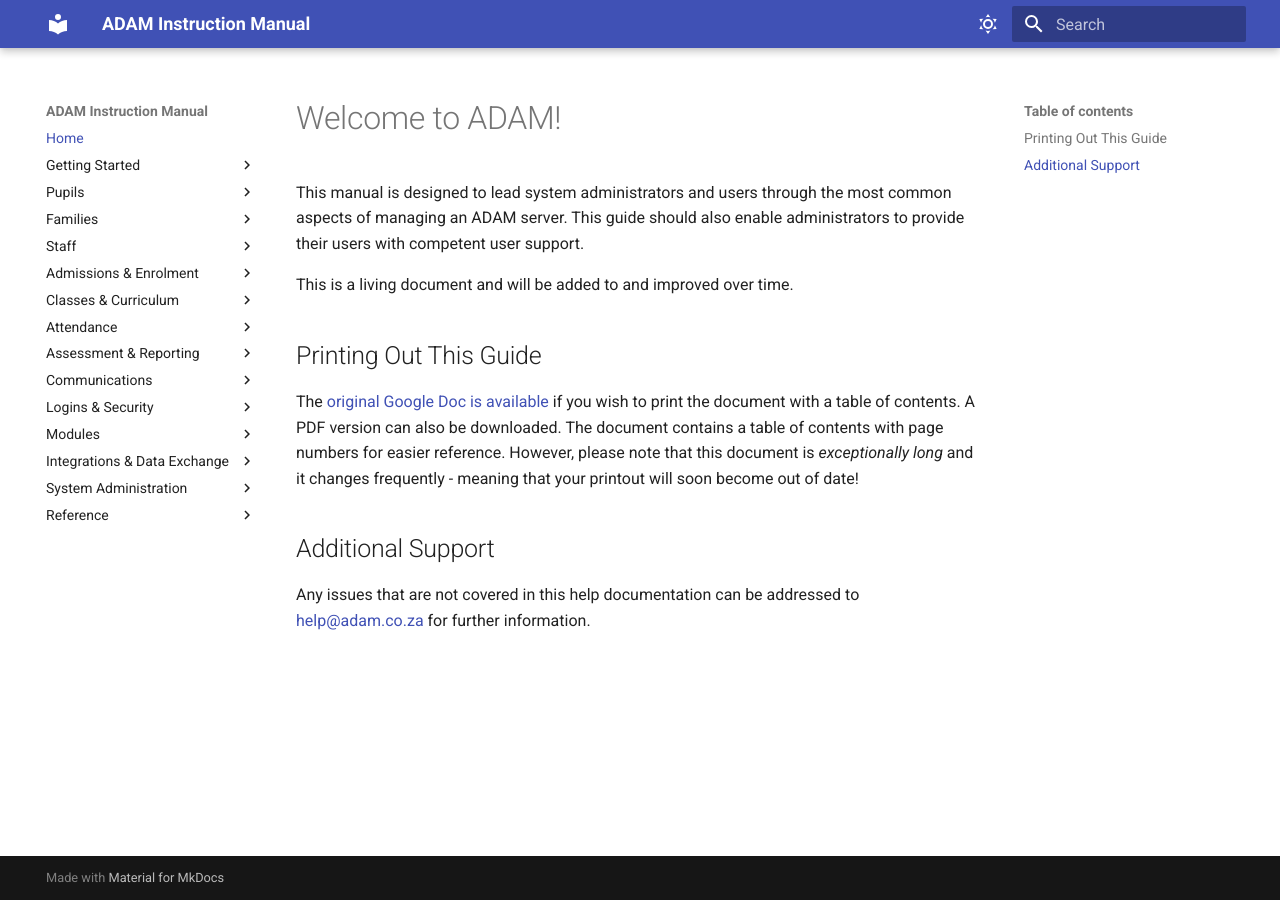
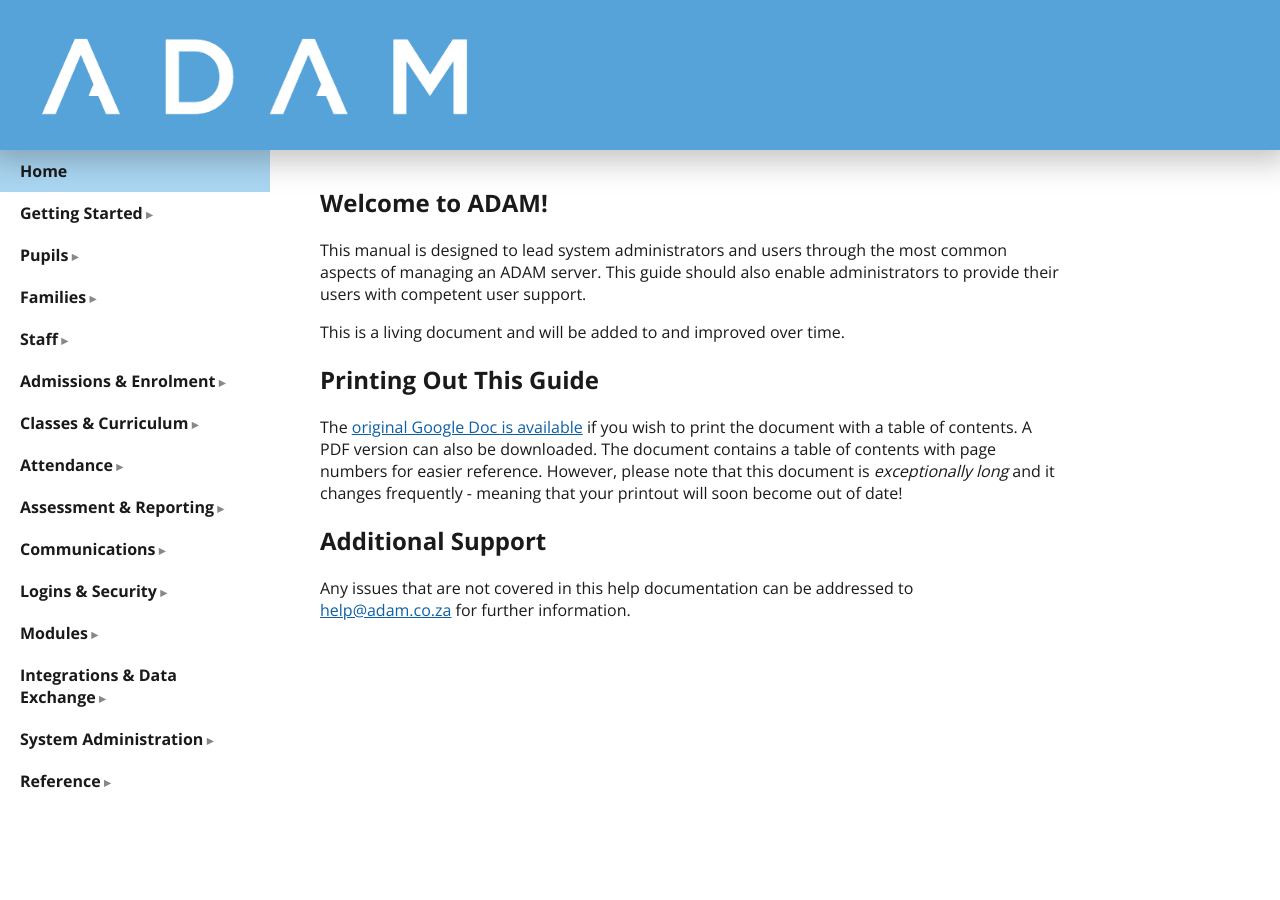
Before and after one commit to phinor/adam-docs, an MkDocs documentation site: the page built from docs/index.md, in a window 1280 px wide. Built offline with MkDocs 1.6.1, drawn with Linux system fonts in a browser that asks for light colours.

Commit message:
CHANGED: Replace Material theme with custom theme ported from legacy site
Drops mkdocs-material in favour of a small custom MkDocs theme that
mirrors the existing help.adam.co.za look: blue ADAM header, fixed left
nav with collapsible per-section chapter lists, Open Sans body font,
mobile hamburger overlay. Logo, favicon, CSS, and nav-highlighting
script are ported from adam-documentation/template/.

Sets use_directory_urls: false so URLs are foo.html (matching the
legacy site) rather than foo/. Drops pymdownx and admonition markdown
extensions since the corpus doesn't use them.

Co-Authored-By: Claude Opus 4.7 (1M context) <noreply@anthropic.com>

```diff
--- a/mkdocs.yml
+++ b/mkdocs.yml
@@ -2,47 +2,19 @@ site_name: ADAM Instruction Manual
 site_description: End-user documentation for ADAM (Academic Data Manager)
 site_author: ADAM EduTech
 
+use_directory_urls: false
+
 theme:
-  name: material
-  features:
-    - navigation.instant
-    - navigation.tracking
-    - navigation.top
-    - navigation.indexes
-    - search.suggest
-    - search.highlight
-    - content.code.copy
-    - toc.follow
-  palette:
-    - media: "(prefers-color-scheme: light)"
-      scheme: default
-      toggle:
-        icon: material/weather-sunny
-        name: Switch to dark mode
-    - media: "(prefers-color-scheme: dark)"
-      scheme: slate
-      toggle:
-        icon: material/weather-night
-        name: Switch to light mode
-  icon:
-    repo: fontawesome/brands/git-alt
+  name: null
+  custom_dir: theme
 
 markdown_extensions:
-  - admonition
   - attr_list
   - md_in_html
   - tables
   - toc:
-      permalink: true
-  - pymdownx.details
-  - pymdownx.superfences
-  - pymdownx.tabbed:
-      alternate_style: true
-  - pymdownx.smartsymbols
+      permalink: false
   - smarty
-
-plugins:
-  - search
 
 nav:
   - Home: index.md
--- /dev/null
+++ b/theme/404.html
@@ -0,0 +1,19 @@
+<!DOCTYPE html>
+<html lang="en-za">
+<head>
+    <meta charset="utf-8">
+    <meta name="viewport" content="width=device-width, initial-scale=1">
+    <title>ADAM Help - Page not found</title>
+    <link rel="icon" type="image/x-icon" href="{{ 'img/favicon.ico'|url }}">
+    <link rel="stylesheet" href="{{ 'css/styles.css'|url }}">
+</head>
+<body>
+    <header><img src="{{ 'img/logo.png'|url }}" alt="ADAM"></header>
+    <article>
+        <div id="bodycontainer">
+            <h1>Page not found</h1>
+            <p>The page you're looking for doesn't exist. Try the navigation on the left, or <a href="{{ ''|url }}">start at the home page</a>.</p>
+        </div>
+    </article>
+</body>
+</html>
--- /dev/null
+++ b/theme/css/styles.css
@@ -0,0 +1,242 @@
+/*
+ * ADAM Help styles — ported from the legacy adam-documentation template.
+ * Keeps the fixed blue header, fixed left nav, and Open Sans body font.
+ * Adapted for the MkDocs hierarchical nav: top-level "section" labels
+ * group chapters; menu2 (chapter list within a section) is hidden until
+ * the section is selected via JavaScript.
+ */
+
+@import url('https://fonts.googleapis.com/css?family=Open+Sans:400,700&display=swap');
+
+* { box-sizing: border-box; }
+
+body {
+    margin: 0;
+    font-family: "Open Sans", sans-serif;
+    font-size: 12pt;
+    color: #1a1a1a;
+}
+
+a { color: #0d5fa6; }
+
+article h1 {
+    margin-top: 0 !important;
+    padding-top: 12pt !important;
+}
+
+article img {
+    max-width: 100%;
+    height: auto;
+}
+
+#bodycontainer pre,
+#bodycontainer code {
+    font-family: "SFMono-Regular", Consolas, "Liberation Mono", Menlo, monospace;
+    font-size: 0.9em;
+}
+
+#bodycontainer pre {
+    background: #f5f5f5;
+    padding: 10px;
+    border-radius: 4px;
+    overflow-x: auto;
+}
+
+#bodycontainer table {
+    border-collapse: collapse;
+    margin: 1em 0;
+}
+
+#bodycontainer table th,
+#bodycontainer table td {
+    border: 1px solid #ccc;
+    padding: 6px 10px;
+}
+
+#bodycontainer blockquote {
+    margin: 1em 0;
+    padding: 0.5em 1em;
+    border-left: 4px solid #aad6f2;
+    background: #f5fafd;
+    color: #333;
+}
+
+/* Navigation ------------------------------------------------------------ */
+
+nav a {
+    color: inherit;
+    text-decoration: none;
+    display: block;
+    padding-left: 20px;
+    padding-right: 20px;
+}
+
+nav a:hover { text-decoration: underline; }
+
+nav ul {
+    list-style-type: none;
+    margin: 0;
+    padding: 0;
+}
+
+nav ul.menu1 > li {
+    font-weight: bold;
+    padding-top: 10px;
+    padding-bottom: 10px;
+}
+
+nav ul.menu1 > li.section > .section-label {
+    display: block;
+    padding-left: 20px;
+    padding-right: 20px;
+    cursor: pointer;
+}
+
+nav ul.menu1 > li.section > .section-label::after {
+    content: " \25B8"; /* right-pointing triangle */
+    font-size: 0.8em;
+    color: #888;
+}
+
+nav ul.menu1 > li.section.expanded > .section-label::after {
+    content: " \25BE"; /* down-pointing triangle */
+}
+
+nav ul.menu2 > li {
+    font-size: 0.95em;
+    font-weight: normal;
+    padding-left: 20px;
+    width: 230px;
+    padding-bottom: 6px;
+}
+
+nav .selected {
+    background: #aad6f2;
+}
+
+nav ul.menu1 > li.notselected {
+    color: #606060;
+}
+
+/* Mobile --------------------------------------------------------------- */
+
+@media screen and (max-width: 639px) {
+    header {
+        display: block;
+        background-color: rgb(86, 163, 217);
+        width: 100%;
+        max-height: 150px;
+        margin: 0;
+        box-shadow: 0 0 30px 10px rgba(0, 0, 0, 0.25);
+    }
+
+    header img {
+        max-width: 100%;
+        max-height: 150px;
+    }
+
+    article {
+        padding: 8px;
+        max-width: 750px;
+    }
+
+    #navtoggle {
+        position: fixed;
+        top: 10px;
+        right: 10px;
+        z-index: 20;
+        background: rgba(255, 255, 255, 0.95);
+        border: 1px solid #ccc;
+        border-radius: 4px;
+        font-size: 24px;
+        line-height: 1;
+        padding: 6px 12px;
+        cursor: pointer;
+    }
+
+    nav {
+        display: none;
+        position: fixed;
+        top: 0;
+        left: 0;
+        right: 0;
+        bottom: 0;
+        background: white;
+        z-index: 15;
+        overflow-y: auto;
+        padding-top: 60px;
+        box-shadow: 0 0 30px 10px rgba(0, 0, 0, 0.25);
+    }
+
+    nav.open { display: block; }
+
+    nav ul.menu1 > li { width: 100%; }
+}
+
+/* Desktop -------------------------------------------------------------- */
+
+@media screen and (min-width: 640px) {
+    #navtoggle { display: none; }
+
+    header {
+        position: fixed;
+        top: 0;
+        left: 0;
+        height: 150px;
+        background-color: rgb(86, 163, 217);
+        width: 100%;
+        box-shadow: 0 0 30px 10px rgba(0, 0, 0, 0.25);
+        z-index: 10;
+    }
+
+    header img { height: 100%; }
+
+    nav {
+        position: fixed;
+        overflow-y: auto;
+        height: calc(100vh - 150px);
+        top: 150px;
+        left: 0;
+        width: 290px;
+        padding-bottom: 30px;
+    }
+
+    /* Hide menu2 (chapter list) by default; show only for the expanded
+       section. The display.js script flips the .expanded class when the
+       page is loaded inside a section, or when a section label is clicked. */
+    nav ul.menu2 { display: none; }
+    nav ul.menu1 > li.section.expanded > ul.menu2 { display: block; }
+
+    nav ul.menu1 > li {
+        width: 270px;
+    }
+
+    article {
+        position: fixed;
+        overflow-y: auto;
+        top: 150px;
+        left: 290px;
+        height: calc(100vh - 150px);
+        width: calc(100% - 290px);
+    }
+
+    #bodycontainer {
+        max-width: 800px;
+        padding: 20px 30px;
+    }
+}
+
+@media print {
+    header,
+    nav,
+    #navtoggle {
+        display: none;
+    }
+
+    article {
+        position: static;
+        height: auto;
+        overflow: visible;
+        width: 100%;
+    }
+}
--- /dev/null
+++ b/theme/js/script.js
@@ -0,0 +1,83 @@
+/*
+ * ADAM Help nav script — adapted from the legacy display.js.
+ *
+ * Behaviour:
+ *   - On load, identify the current page by URL and:
+ *       - mark its <li> with the .selected class (highlight)
+ *       - expand the parent section so its menu2 is visible
+ *       - scroll the nav so the selected item is in view
+ *   - Toggle a section's menu2 when its label is clicked.
+ *   - Toggle the mobile nav overlay when #navtoggle is clicked, and
+ *     close the overlay automatically when an in-nav link is followed.
+ */
+
+(function () {
+    'use strict';
+
+    function ready (fn) {
+        if (document.readyState !== 'loading') fn ();
+        else document.addEventListener ('DOMContentLoaded', fn);
+    }
+
+    function currentPagePath () {
+        // We use use_directory_urls: false in mkdocs.yml, so each page is
+        // served at /foo.html. Match against just the final path segment.
+        var path = window.location.pathname.split ('/').pop ();
+        return path || 'index.html';
+    }
+
+    function findActiveLink (page) {
+        // Try exact match first, then any link whose href ends with the
+        // page filename (handles the index page being served as "/").
+        var selector = 'nav a[href$="/' + page + '"], nav a[href="' + page + '"]';
+        return document.querySelector (selector);
+    }
+
+    function highlightActivePage () {
+        var page = currentPagePath ();
+        var link = findActiveLink (page);
+        if (!link) return;
+        var li = link.closest ('li');
+        if (li) li.classList.add ('selected');
+        var section = link.closest ('li.section');
+        if (section) section.classList.add ('expanded');
+        // Bring the selected item into the visible area of the nav.
+        if (li && li.scrollIntoView) {
+            li.scrollIntoView ({ block: 'nearest', behavior: 'auto' });
+        }
+    }
+
+    function bindSectionToggles () {
+        var labels = document.querySelectorAll ('nav .section-label');
+        for (var i = 0; i < labels.length; i++) {
+            labels[i].addEventListener ('click', function (ev) {
+                var section = ev.currentTarget.closest ('li.section');
+                if (section) section.classList.toggle ('expanded');
+            });
+        }
+    }
+
+    function bindNavToggle () {
+        var btn = document.getElementById ('navtoggle');
+        var nav = document.querySelector ('nav');
+        if (!btn || !nav) return;
+        btn.addEventListener ('click', function () {
+            var open = nav.classList.toggle ('open');
+            btn.setAttribute ('aria-expanded', open ? 'true' : 'false');
+        });
+        // Close the mobile overlay when an in-nav link is clicked.
+        var links = nav.querySelectorAll ('a');
+        for (var i = 0; i < links.length; i++) {
+            links[i].addEventListener ('click', function () {
+                nav.classList.remove ('open');
+                btn.setAttribute ('aria-expanded', 'false');
+            });
+        }
+    }
+
+    ready (function () {
+        highlightActivePage ();
+        bindSectionToggles ();
+        bindNavToggle ();
+    });
+}) ();
--- /dev/null
+++ b/theme/main.html
@@ -0,0 +1,52 @@
+<!DOCTYPE html>
+<html lang="en-za">
+<head>
+    <meta charset="utf-8">
+    <meta name="viewport" content="width=device-width, initial-scale=1">
+    <title>ADAM Help{% if page and page.title and not page.is_homepage %} - {{ page.title|striptags }}{% endif %}</title>
+    {% if page and page.meta and page.meta.description %}
+    <meta name="description" content="{{ page.meta.description }}">
+    {% else %}
+    <meta name="description" content="{{ config.site_description|default('') }}">
+    {% endif %}
+    <link rel="icon" type="image/x-icon" href="{{ 'img/favicon.ico'|url }}">
+    <link rel="stylesheet" href="{{ 'css/styles.css'|url }}">
+    {% for path in config.extra_css %}
+    <link rel="stylesheet" href="{{ path|url }}">
+    {% endfor %}
+</head>
+<body>
+    <header><img src="{{ 'img/logo.png'|url }}" alt="ADAM"></header>
+
+    <button id="navtoggle" type="button" aria-label="Toggle navigation menu" aria-expanded="false">&#9776;</button>
+
+    <nav>
+        <ul class="menu1">
+            {% for nav_item in nav %}
+                {% if nav_item.children %}
+                    <li class="section"><span class="section-label">{{ nav_item.title }}</span>
+                        <ul class="menu2">
+                            {% for child in nav_item.children %}
+                                <li><a href="{{ child.url|url }}">{{ child.title }}</a></li>
+                            {% endfor %}
+                        </ul>
+                    </li>
+                {% else %}
+                    <li><a href="{{ nav_item.url|url }}">{{ nav_item.title }}</a></li>
+                {% endif %}
+            {% endfor %}
+        </ul>
+    </nav>
+
+    <article>
+        <div id="bodycontainer">
+            {{ page.content }}
+        </div>
+    </article>
+
+    <script src="{{ 'js/script.js'|url }}"></script>
+    {% for path in config.extra_javascript %}
+    <script src="{{ path|url }}"></script>
+    {% endfor %}
+</body>
+</html>
--- /dev/null
+++ b/theme/mkdocs_theme.yml
@@ -0,0 +1,11 @@
+# Theme metadata required by MkDocs for any custom theme.
+# Lists static asset files that MkDocs should copy to the site output.
+
+static_templates:
+    - 404.html
+
+extra_css:
+    - css/styles.css
+
+extra_javascript:
+    - js/script.js
```
Also changed, not shown: theme/img/favicon.ico (added), theme/img/logo.png (added).
